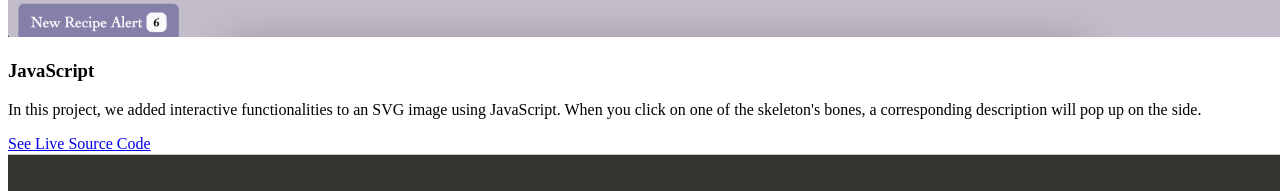
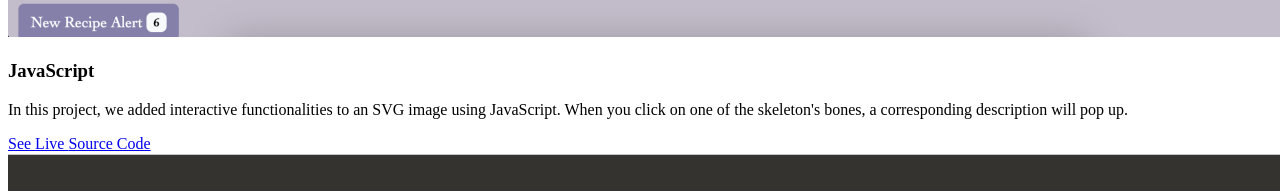
Before and after one commit to camila-ch/camila-ch.github.io, a website built with Parcel: page index.html in a window 1280 px wide. Shown: the part 1457-1648 px from the top of the page. Built offline with nearby package versions, Linux system fonts and the light colour scheme.

Commit message:
Update index.html

```diff
--- a/index.html
+++ b/index.html
@@ -129,7 +129,7 @@
               <div>
                 <p class="mb-4">
                   In this project, we added interactive functionalities to an SVG image using JavaScript. When you click
-                  on one of the skeleton's bones, a corresponding description will pop up on the side.
+                  on one of the skeleton's bones, a corresponding description will pop up.
                 </p>
               </div>
               <a rel="noreferrer" target="_blank" class="cta-btn cta-btn--hero" href="https://camila-ch.github.io/TechWeb-TP4/">
```
